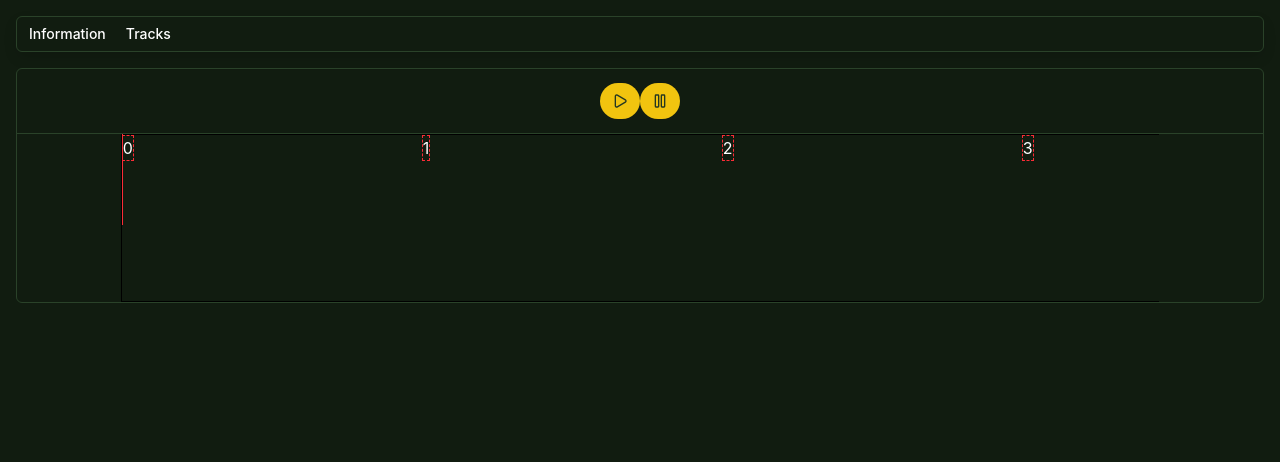
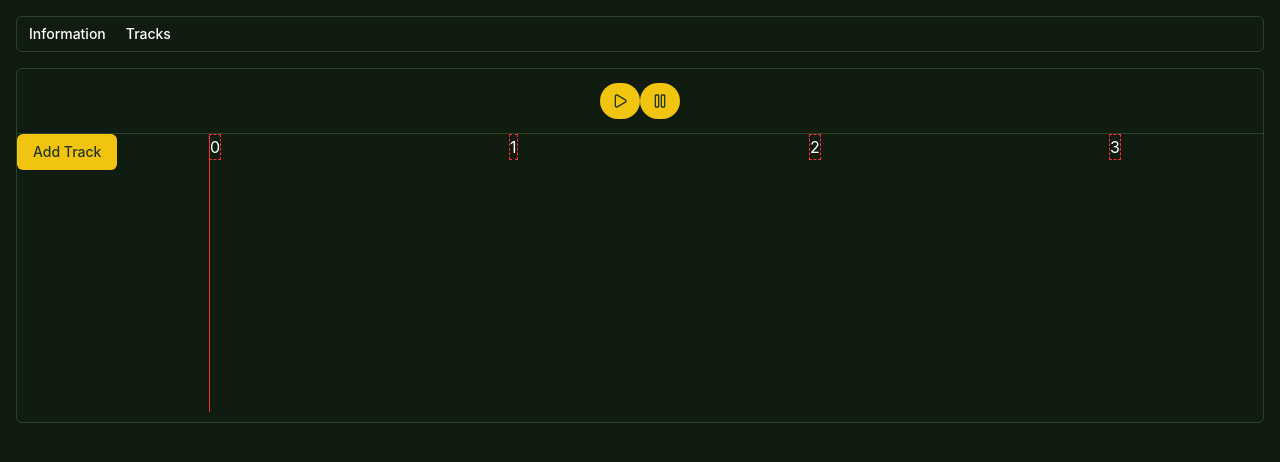
Before and after one commit to KevinLee3627/piano-thing, a React (Vite) app: page / in a window 1280 px wide. Shown: the top 462 px of the page. Built offline with nearby package versions, Linux system fonts and the light colour scheme.

Commit message:
feat: move playhead and make it loooong

```diff
--- a/src/app/trackSlice.ts
+++ b/src/app/trackSlice.ts
@@ -1,4 +1,4 @@
-import { createSlice, type PayloadAction } from "@reduxjs/toolkit";
+import { createSlice, type PayloadAction } from '@reduxjs/toolkit';
 
 interface BlockDimensions {
   width: number;
@@ -19,6 +19,7 @@ interface Track {
   trackId: string;
   blocks: Record<string, Block>;
   isPlaying: boolean;
+  isExpanded: boolean;
 }
 
 export type TrackState = Record<string, Track>;
@@ -29,11 +30,12 @@ const initialState: TrackState = {
     trackId: initialTrackID,
     blocks: {},
     isPlaying: false,
+    isExpanded: false,
   },
 };
 
 export const trackSlice = createSlice({
-  name: "track",
+  name: 'track',
   initialState,
   reducers: {
     addTrack: (state) => {
@@ -42,17 +44,18 @@ export const trackSlice = createSlice({
         trackId: newTrackId,
         blocks: {},
         isPlaying: false,
+        isExpanded: true,
       };
     },
-    startTrack: (state, action: PayloadAction<Pick<Track, "trackId">>) => {
+    startTrack: (state, action: PayloadAction<Pick<Track, 'trackId'>>) => {
       state[action.payload.trackId].isPlaying = true;
     },
-    stopTrack: (state, action: PayloadAction<Pick<Track, "trackId">>) => {
+    stopTrack: (state, action: PayloadAction<Pick<Track, 'trackId'>>) => {
       state[action.payload.trackId].isPlaying = false;
     },
     addBlock: (
       state,
-      action: PayloadAction<Pick<Track, "trackId"> & Omit<Block, "blockId">>,
+      action: PayloadAction<Pick<Track, 'trackId'> & Omit<Block, 'blockId'>>,
     ) => {
       const blockId = crypto.randomUUID();
       state[action.payload.trackId].blocks[blockId] = {
@@ -67,7 +70,7 @@ export const trackSlice = createSlice({
     editBlock: (
       state,
       action: PayloadAction<
-        Pick<Track, "trackId"> & Pick<Block, "blockId"> & Partial<Block>
+        Pick<Track, 'trackId'> & Pick<Block, 'blockId'> & Partial<Block>
       >,
     ) => {
       const trackID = action.payload.trackId;
--- a/src/components/Playhead.tsx
+++ b/src/components/Playhead.tsx
@@ -13,7 +13,7 @@ export const Playhead = (props: PlayheadProps) => {
   return (
     <div
       style={{ left: `${left}px` }}
-      className='absolute -top-2.5 h-25 w-px bg-red-500 text-white'
+      className='absolute -top-2.5 h-full w-px bg-red-500 text-white'
     ></div>
   );
 };
--- a/src/components/Timeline.tsx
+++ b/src/components/Timeline.tsx
@@ -75,7 +75,7 @@ export function Timeline() {
   }, []);
   return (
     <div className='flex flex-col h-full border border-border rounded-md'>
-      <div className='flex h-12 justify-center items-center m-2'>
+      <div id='top-bar' className='flex h-12 justify-center items-center m-2'>
         <Button
           className='rounded-full'
           onClick={async () => await startPlaybackAndUIUpdates()}
@@ -87,19 +87,27 @@ export function Timeline() {
         </Button>
       </div>
       <Separator />
-      <div className='grow h-[50%] w-10/12 mx-auto my-0 overflow-x-scroll'>
+      <div className='flex'>
+        <div className='min-w-48 max-w-48'>
+          <Button onClick={() => dispatch(trackSlice.actions.addTrack())}>
+            Add Track
+          </Button>
+        </div>
+        <div className='overflow-x-scroll'>
           <div
             style={{
               width: `${project.pxPerMeasureScale * project.totalMeasures}px`,
             }}
-          className='border border-black relative h-1/2'
+            className='relative shrink-0'
             ref={timelineRef}
           >
+            <div className='min-h-12'>
               <TickMarks trackElemWidth={timelineDimensions.width} />
               <Playhead
                 currentTime={playbackTime}
                 trackDimensions={timelineDimensions}
               />
+            </div>
             {Object.keys(tracks).map((trackId) => {
               return (
                 <Track
@@ -112,5 +120,6 @@ export function Timeline() {
           </div>
         </div>
       </div>
+    </div>
   );
 }
--- a/src/components/Track.tsx
+++ b/src/components/Track.tsx
@@ -46,7 +46,7 @@ export const Track = (props: TrackProps) => {
     }
   }, [track.isPlaying]);
   return (
-    <>
+    <div className='min-h-60'>
       <div>
         {Object.entries(track.blocks).map(([blockId, block]) => (
           <Block
@@ -57,7 +57,7 @@ export const Track = (props: TrackProps) => {
           />
         ))}
       </div>
-      <Keyboard trackId={props.trackId} />
-    </>
+      {<Keyboard trackId={props.trackId} />}
+    </div>
   );
 };
--- a/src/index.css
+++ b/src/index.css
@@ -209,3 +209,7 @@
     padding: 1rem;
   }
 }
+
+@utility no-scrollbar {
+  @apply [scrollbar-width:none] [&::-webkit-scrollbar]:hidden;
+}
```
Lines whose indentation alone changed are shown as unchanged.
